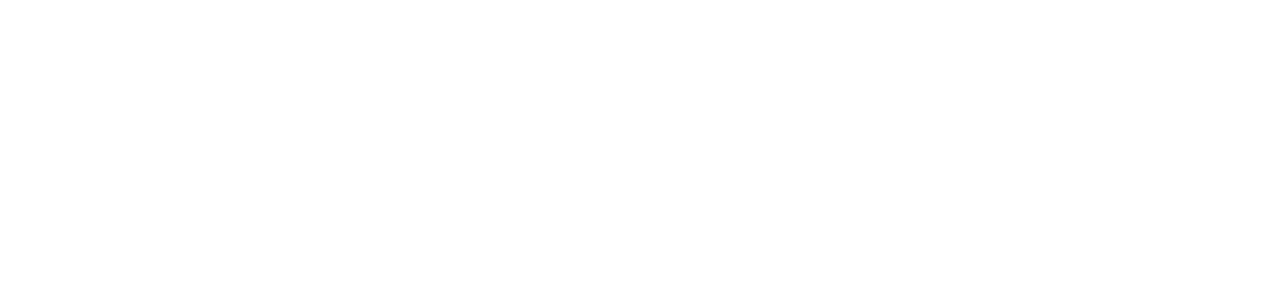
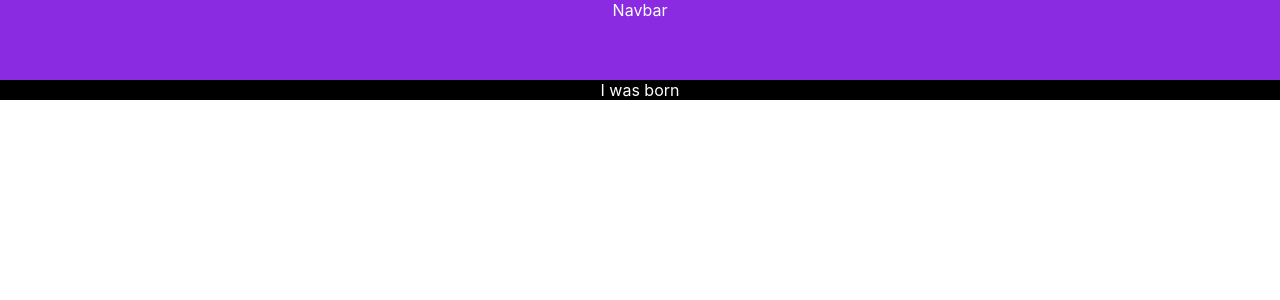
Before and after one commit to rayacooper/TMLNE, a React (Create React App) app: page /home in a window 1280 px wide. Shown: the top 300 px of the page. Built offline with nearby package versions, Linux system fonts and the light colour scheme.

Commit message:
Basic components and connections

```diff
--- a/src/App.css
+++ b/src/App.css
@@ -1,38 +1,5 @@
 .App {
   text-align: center;
-}
-
-.App-logo {
-  height: 40vmin;
-  pointer-events: none;
-}
-
-@media (prefers-reduced-motion: no-preference) {
-  .App-logo {
-    animation: App-logo-spin infinite 20s linear;
-  }
-}
-
-.App-header {
-  background-color: #282c34;
-  min-height: 100vh;
-  display: flex;
-  flex-direction: column;
-  align-items: center;
-  justify-content: center;
-  font-size: calc(10px + 2vmin);
+  background-color: black;
   color: white;
 }
-
-.App-link {
-  color: #61dafb;
-}
-
-@keyframes App-logo-spin {
-  from {
-    transform: rotate(0deg);
-  }
-  to {
-    transform: rotate(360deg);
-  }
-}
--- a/src/App.js
+++ b/src/App.js
@@ -1,11 +1,13 @@
 import './App.css';
 import {BrowserRouter as Router} from 'react-router-dom';
+
+import Routes from './routes';
 
 function App() {
   return (
     <div className="App">
       <Router>
-
+        {Routes}
       </Router>
     </div>
   );
--- a/src/Components/Home/Home.css
+++ b/src/Components/Home/Home.css
@@ -0,0 +1,3 @@
+.MyTimeline {
+    width: 100%;
+}
--- a/src/Components/Home/Home.js
+++ b/src/Components/Home/Home.js
@@ -2,9 +2,30 @@
 
 import './Home.css';
 
+import NavBar from './../NavBar/NavBar';
+
+let events = [
+    {
+        name: "I was born",
+        date: "January 14 1990",
+        location: "Fort Worth, TX",
+        description: "I was born!"
+    },
+    {
+        name: "I got married",
+        date: "July 25 2015",
+        location: "American Fork, UT",
+        description: "I married my sweetheart."
+    }];
+
 const Home = () => {
     return(
-        <div>Home Page</div>
+        <div>
+            <NavBar />
+            <div className="MyTimeline">
+                <span>{events[0].name}</span>
+            </div>
+        </div>
     )
 }
 
--- a/src/Components/Login/Login.js
+++ b/src/Components/Login/Login.js
@@ -1,10 +1,18 @@
 import React from 'react';
+import {Link} from 'react-router-dom';
 
 import './Login.css';
 
 const Login = () => {
     return(
-        <div>Login Page</div>
+        <div>
+            <div className="Login Inputs">
+                <input type="text" placeholder="Email"/>
+                <input type="password" placeholder="Password" />
+                <Link to="/home"><span>Login</span></Link>
+                <span>Don't have an account? <Link to="/register">Register here:</Link></span>
+            </div>
+        </div>
     )
 }
 
--- a/src/Components/NavBar/NavBar.css
+++ b/src/Components/NavBar/NavBar.css
@@ -0,0 +1,5 @@
+.NavBar {
+    width: 100%;
+    height: 10vh;
+    background-color: blueviolet;
+}
--- a/src/Components/NavBar/NavBar.js
+++ b/src/Components/NavBar/NavBar.js
@@ -4,7 +4,7 @@
 
 const Navbar = () => {
     return(
-        <div>Navbar</div>
+        <div className="NavBar">Navbar</div>
     )
 }
 
--- a/src/Components/Profile/Profile.js
+++ b/src/Components/Profile/Profile.js
@@ -2,9 +2,14 @@
 
 import './Profile.css';
 
+import NavBar from './../NavBar/NavBar';
+
 const Profile = () => {
     return(
-        <div>Profile Page</div>
+        <div>
+            <NavBar />
+            Profile Page
+        </div>
     )
 }
 
--- a/src/Components/Register/Register.js
+++ b/src/Components/Register/Register.js
@@ -1,10 +1,17 @@
 import React from 'react';
+import {Link} from 'react-router-dom';
 
-import './Login.css';
+import './Register.css';
 
 const Register = () => {
     return(
-        <div>Register Page</div>
+        <div>
+            <input type="text" placeholder="Email"/>
+            <input type="password" placeholder="Password" />
+            <input type="password" placeholder="Retype Password" />
+            <Link to="/home"><span>Create Account</span></Link>
+            <span>Already registered? <Link to="/">Login here:</Link></span>
+        </div>
     )
 }
 
--- a/src/routes.js
+++ b/src/routes.js
@@ -1,7 +1,27 @@
 import React from 'react';
 import {Switch, Route} from  'react-router-dom';
 
+import Home from './Components/Home/Home';
+import Register from './Components/Register/Register';
+import Login from './Components/Login/Login';
+import Profile from './Components/Profile/Profile';
+
 export default (
     <Switch>
+        <Route path="/home">
+            <Home />
+        </Route>
+
+        <Route path="/register">
+            <Register />
+        </Route>
+
+        <Route path="/profile">
+            <Profile />
+        </Route>
+
+        <Route path="/">
+            <Login />
+        </Route>
     </Switch>
 );
```
